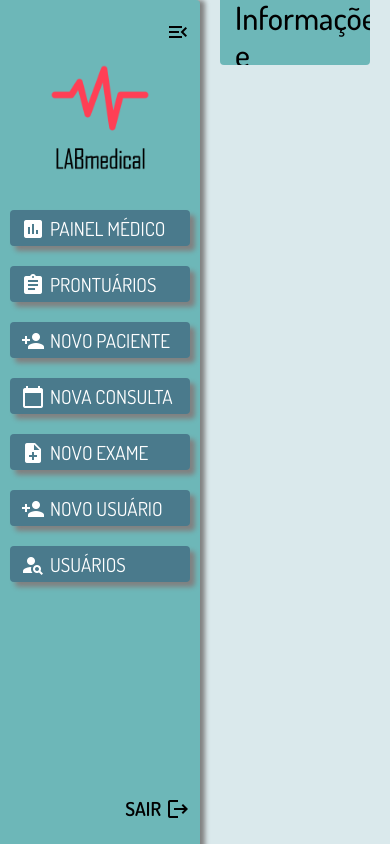
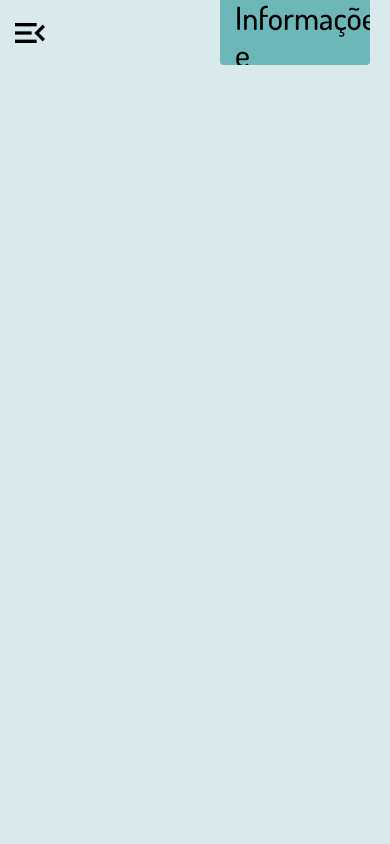
Before and after one commit to FullStack-Health/M3P-FrontEnd-Squad3, an Angular app: page /dashboard in a window 390 px wide. Built offline with nearby package versions, Linux system fonts and the light colour scheme; a web font is replaced by a local one.

Commit message:
melhorias para mobile/responsividade

```diff
--- a/src/app/shared/components/sidebar-menu/sidebar-menu.component.scss
+++ b/src/app/shared/components/sidebar-menu/sidebar-menu.component.scss
@@ -13,7 +13,6 @@
   height: 100vh;
   width: auto;
   position: fixed;
-  padding-top: 15px;
   border-color: $colorBackgroundSidebarMenu;
   border-top-right-radius: 4px;
   border-bottom-right-radius: 4px;
@@ -125,14 +124,26 @@ button:hover .material-symbols-outlined {
 }
 
 .menu-close {
+  display: flex;
+  align-items: center;
+  align-self: flex-end;
+  height: 65px;
+  margin: 0px 10px;
   color: $colorIconOutsideMenu;
-  margin-bottom: 20px;
-  display: flex;
-  justify-content: right;
-  margin-right: 10px;
+  font-size: 40px;
   cursor: pointer;
 }
 
 .menu-close:hover {
   color: $colorHover;
 }
+
+@media only screen and (max-width: 767px) {
+  .sidenav1 {
+    transform: translateX(-100%);
+    box-shadow: none;
+  }
+  .sidenav1.hidden {
+    transform: translateX(0);
+  }
+}
--- a/src/app/shared/components/sidebar-menu/sidebar-menu.component.ts
+++ b/src/app/shared/components/sidebar-menu/sidebar-menu.component.ts
@@ -1,5 +1,5 @@
 import { CommonModule } from '@angular/common';
-import { Component } from '@angular/core';
+import { Component, HostListener } from '@angular/core';
 import { Router, RouterLink } from '@angular/router';
 
 @Component({
@@ -14,9 +14,26 @@ export class SidebarMenuComponent {
 
   constructor(private router: Router) { }
 
+  ngOnInit(): void {
+    this.checkWindowSize();
+  }
+
   cleanLoggedUser() {
     sessionStorage.setItem('jwtToken', '');
     this.router.navigate(['']);
+  }
+
+  @HostListener('window:resize', ['$event'])
+  onResize(event: any): void {
+    this.checkWindowSize();
+  }
+
+  private checkWindowSize(): void {
+    if(window.innerWidth < 768) {
+      this.openClose = false;
+    } else {
+      this.openClose = true;
+    }
   }
 
   openCloseMenu() {
```
